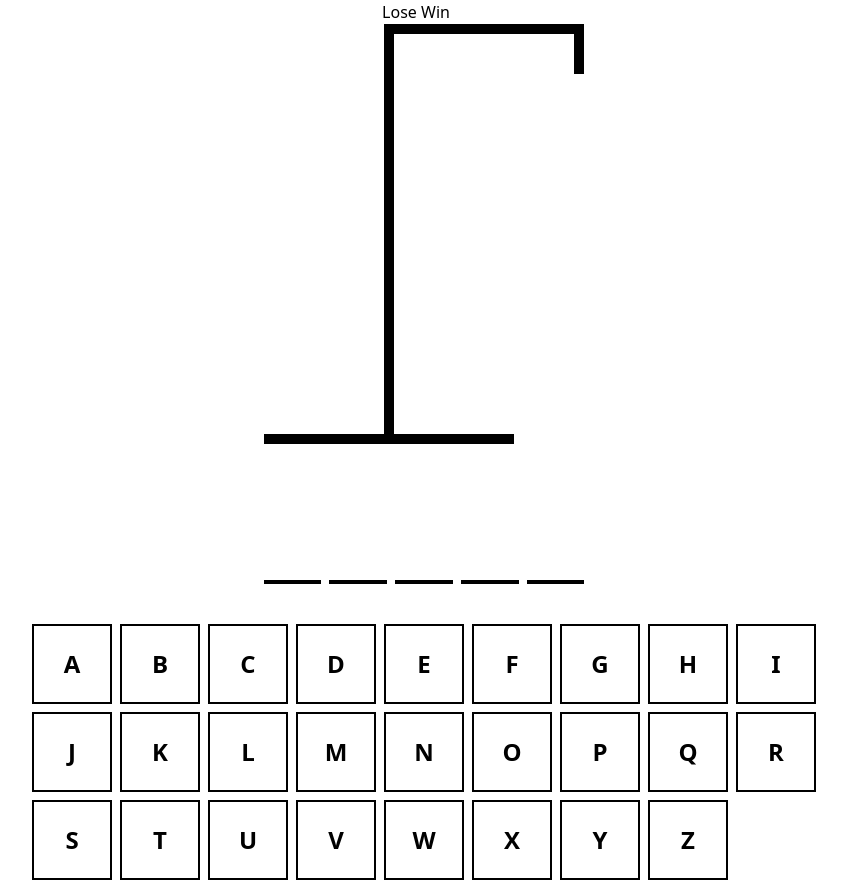
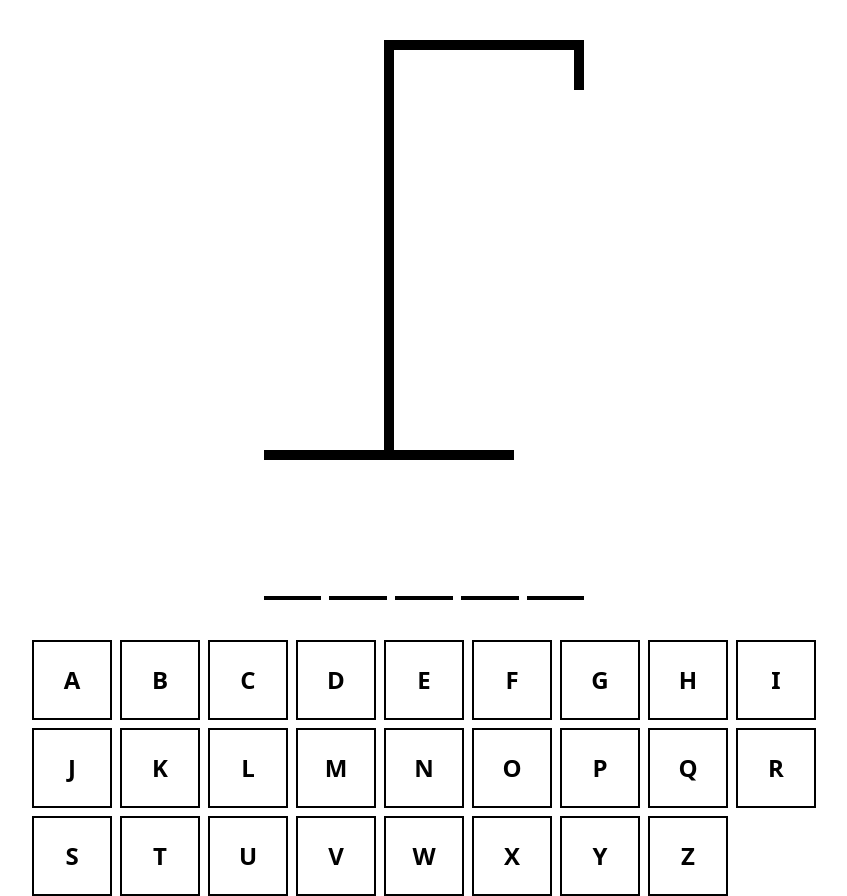
Before and after one commit to andreiwebdev/react-hangman, a React (Vite) app: page / in a window 1280 px wide. Shown: the whole page, without its empty margins (224-1071 px from the left). Built offline with nearby package versions, Linux system fonts and the light colour scheme.

Commit message:
win / lose logic

```diff
--- a/src/App.tsx
+++ b/src/App.tsx
@@ -16,9 +16,14 @@ function App() {
     (letter) => !wordToGuess.includes(letter)
   );
 
+  const isLoser = incorrectLetters.length >= 6;
+  const isWinner = wordToGuess
+    .split("")
+    .every((letter) => guessedLetters.includes(letter));
+
   const addGuessedLetter = useCallback(
     (letter: string) => {
-      if (guessedLetters.includes(letter)) return;
+      if (guessedLetters.includes(letter) || isWinner || isLoser) return;
 
       setGuessedLetters((currentLetters) => [...currentLetters, letter]);
     },
@@ -40,14 +45,22 @@ function App() {
     return () => {
       document.removeEventListener("keypress", handler);
     };
-  }, [guessedLetters]);
+  }, [guessedLetters, isWinner, isLoser]);
 
   return (
     <div className="max-w-[800px] flex flex-col space-x-4 mx-auto items-center">
-      <div className="text-2lg text-center">Lose Win</div>
+      <div className="text-4xl text-center mb-10">
+        {isWinner && "Winner!"}
+        {isLoser && "You lost!"}
+      </div>
       <HangmanDrawing numberOfGuesses={incorrectLetters.length} />
-      <HangmanWord guessedLetters={guessedLetters} wordToGuess={wordToGuess} />
+      <HangmanWord
+        reveal={isLoser}
+        guessedLetters={guessedLetters}
+        wordToGuess={wordToGuess}
+      />
       <Keyboard
+        disabled={isWinner || isLoser}
         activeLetter={guessedLetters.filter((letter) =>
           wordToGuess.includes(letter)
         )}
--- a/src/HangmanWord.tsx
+++ b/src/HangmanWord.tsx
@@ -1,18 +1,26 @@
 type Props = {
   guessedLetters: string[];
   wordToGuess: string;
+  reveal?: boolean;
 };
 
-const HangmanWord = ({ guessedLetters, wordToGuess }: Props) => {
+const HangmanWord = ({
+  guessedLetters,
+  wordToGuess,
+  reveal = false,
+}: Props) => {
   return (
     <div className="flex space-x-2 text-8xl font-bold uppercase font-mono mb-10">
       {wordToGuess.split("").map((letter, index) => (
         <span key={index} className="border-b-4 border-black">
           <span
             style={{
-              visibility: guessedLetters.includes(letter)
-                ? "visible"
-                : "hidden",
+              visibility:
+                guessedLetters.includes(letter) || reveal
+                  ? "visible"
+                  : "hidden",
+              color:
+                !guessedLetters.includes(letter) && reveal ? "red" : "black",
             }}
           >
             {letter}
--- a/src/Keyboard.tsx
+++ b/src/Keyboard.tsx
@@ -34,12 +34,14 @@ type Props = {
   activeLetter: string[];
   inactiveLetters: string[];
   addGuessedLetter: (letter: string) => void;
+  disabled?: boolean; // optional prop
 };
 
 const Keyboard = ({
   activeLetter,
   inactiveLetters,
   addGuessedLetter,
+  disabled = false,
 }: Props) => {
   return (
     <div
@@ -57,7 +59,7 @@ const Keyboard = ({
           <button
             onClick={() => addGuessedLetter(key)}
             key={key}
-            disabled={isActive || isInctive}
+            disabled={isActive || isInctive || disabled}
             className={`${
               isActive
                 ? letterClasses + "bg-[#6464e0] cursor-not-allowed"
```
